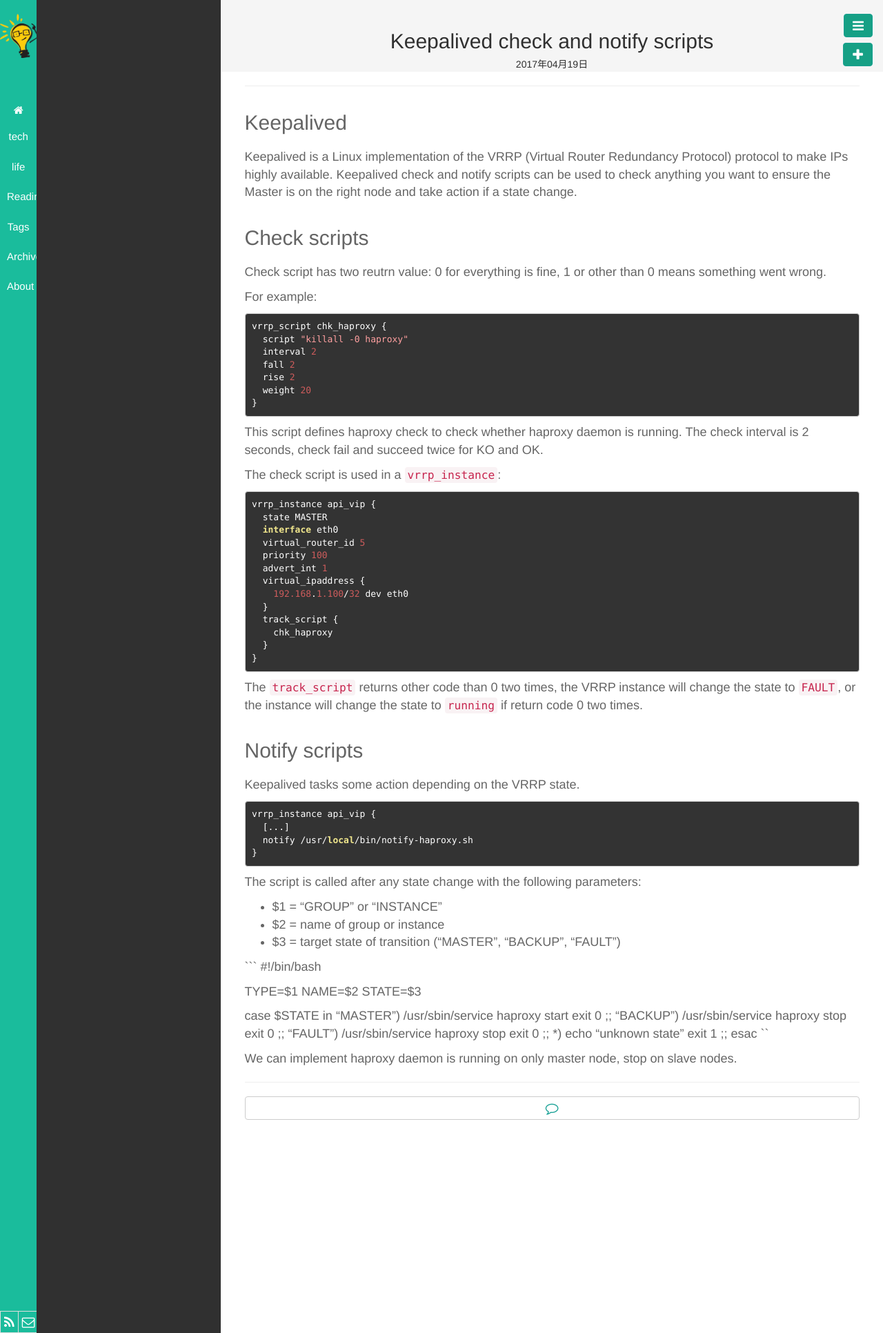
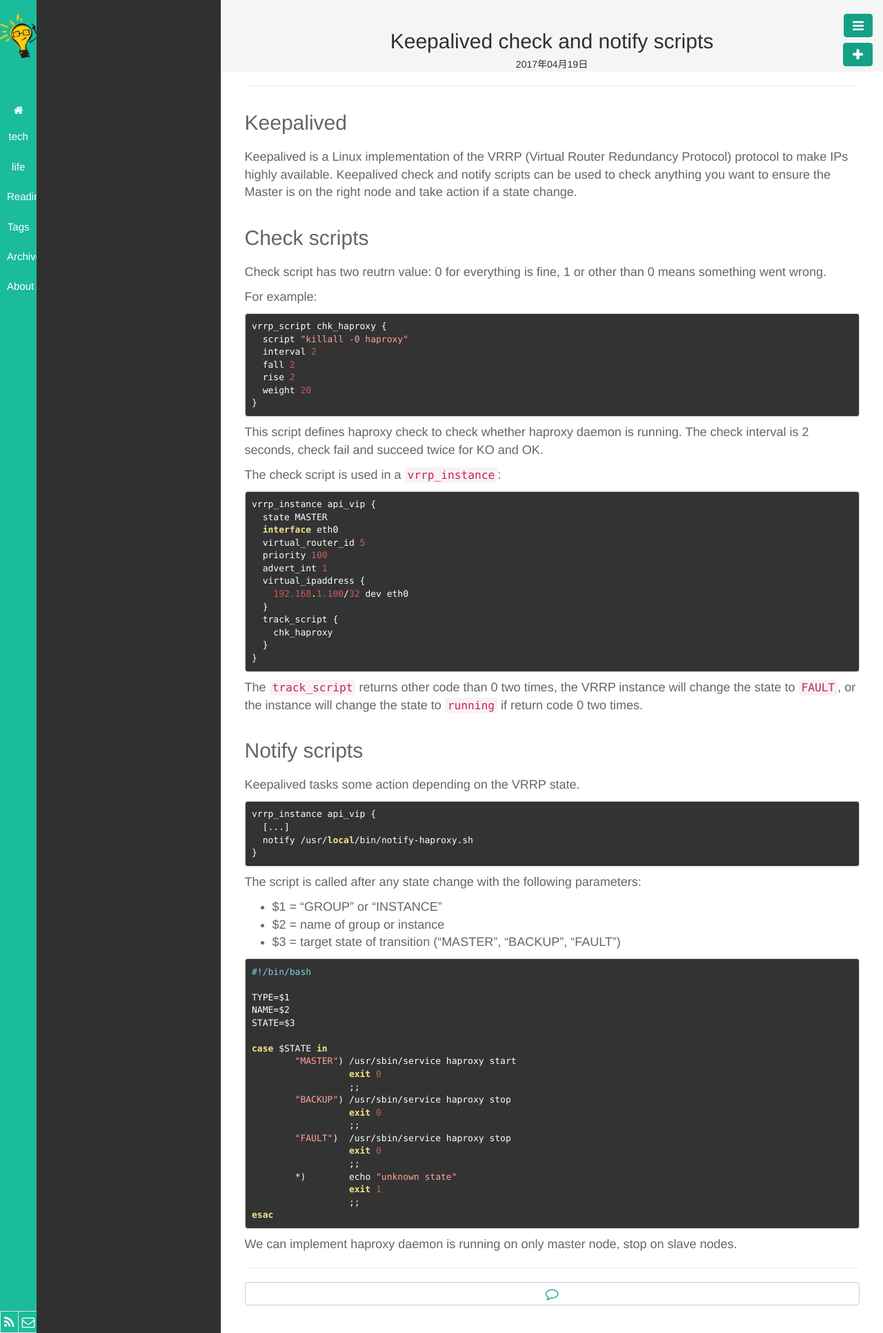
Before and after one commit to wenchma/wenchma.github.io, a Jekyll site: the page built from _posts/2017-04-19-keepalived-check-and-notify-scripts.md, in a window 1280 px wide. Shown: the whole page at 69% size. Built offline with Jekyll 4.4.1, drawn with Linux system fonts in a browser that asks for light colours.

Commit message:
Update doc format

````diff
--- a/_posts/2017-04-19-keepalived-check-and-notify-scripts.md
+++ b/_posts/2017-04-19-keepalived-check-and-notify-scripts.md
@@ -71,7 +71,7 @@ The script is called after any state change with the following parameters:
 * $2 = name of group or instance
 * $3 = target state of transition (“MASTER”, “BACKUP”, “FAULT”)
 
-```
+```bash
 #!/bin/bash
 
 TYPE=$1
@@ -92,6 +92,6 @@ case $STATE in
                   exit 1
                   ;;
 esac
-``
+```
 
 We can implement haproxy daemon is running on only master node, stop on slave nodes.
````
